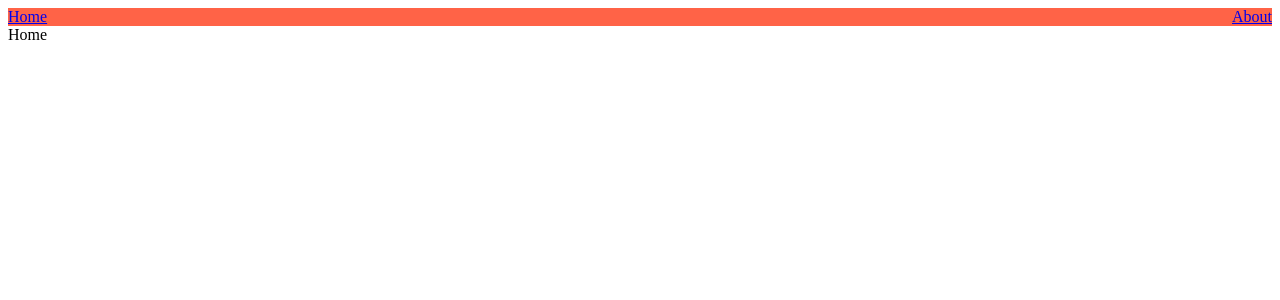
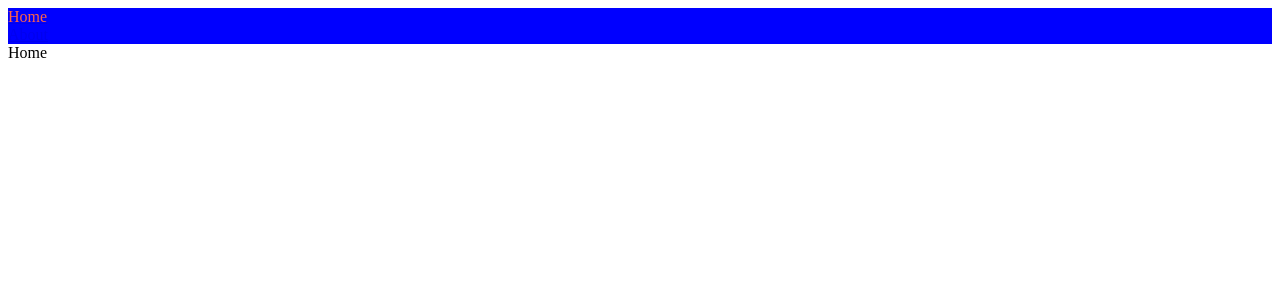
Before and after one commit to harenohee/nextjs-intro, a Next.js app: page / in a window 1280 px wide. Shown: the top 300 px of the page. Built offline with nearby package versions, Linux system fonts and the light colour scheme.

Commit message:
여러개의 css module 사용

```diff
--- a/components/NavBar.js
+++ b/components/NavBar.js
@@ -4,9 +4,25 @@ import styles from "./NavBar.module.css";
 export default function NavBar() {
   const router = useRouter();
   return (
-    <nav className={styles.nav}>
-      <Link href="/">Home</Link>
-      <Link href="/about">About</Link>
+    <nav>
+      <Link href="/">
+        <div
+          className={`${styles.link} ${
+            router.pathname === "/" ? styles.active : ""
+          }`}
+        >
+          Home
+        </div>
+      </Link>
+      <Link href="/about">
+        <div
+          className={`${styles.link} ${
+            router.pathname === "/about" ? styles.active : ""
+          }`}
+        >
+          About
+        </div>
+      </Link>
     </nav>
   );
 }
--- a/components/NavBar.module.css
+++ b/components/NavBar.module.css
@@ -1,5 +1,6 @@
-.nav {
-  display: flex;
-  justify-content: space-between;
-  background-color: tomato;
+.link {
+  background-color: blue;
 }
+.active {
+  color: tomato;
+}
```
